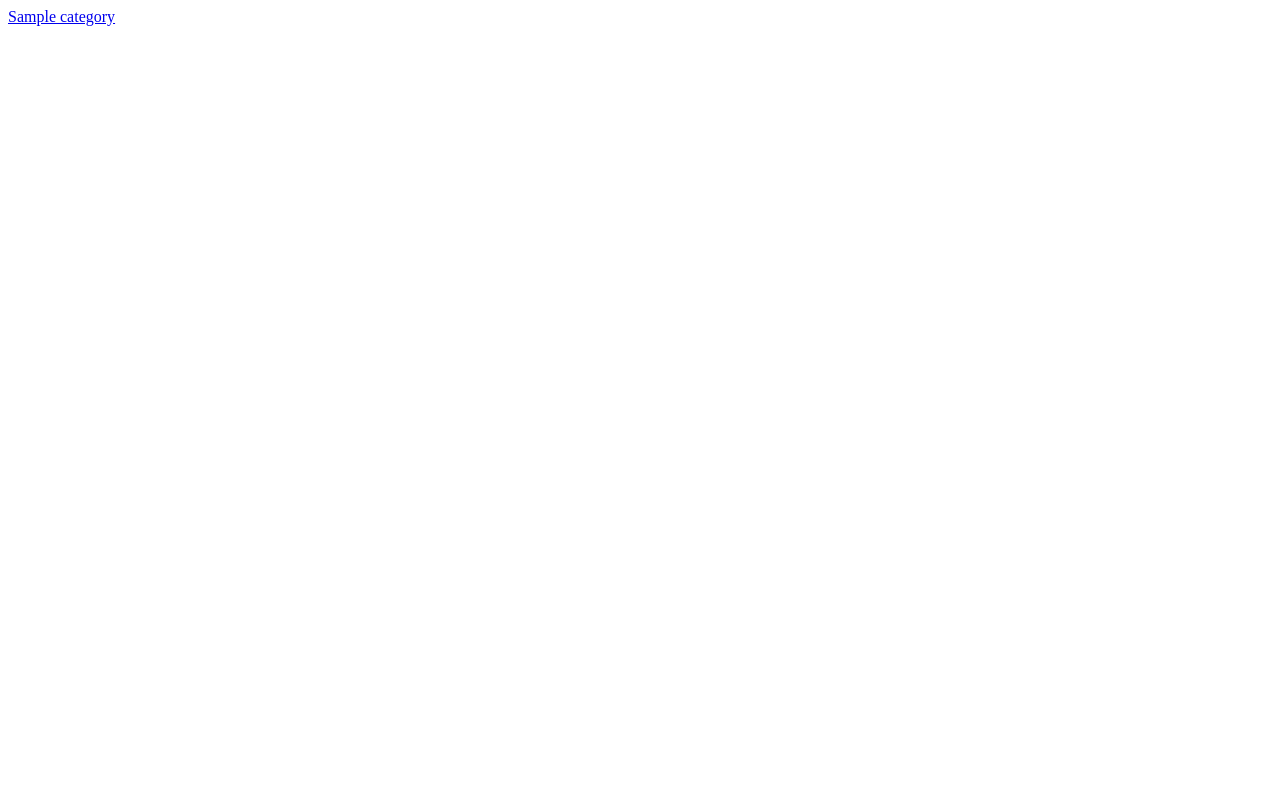
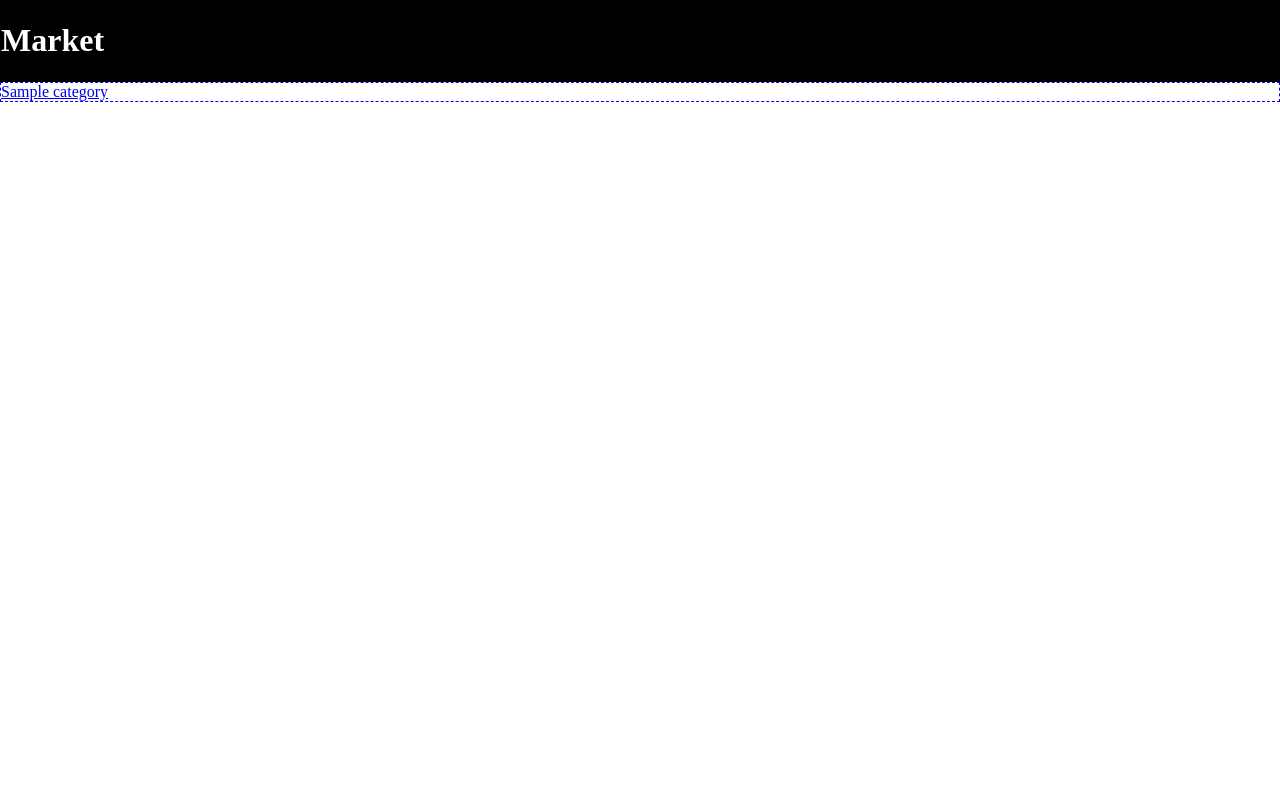
Before and after one commit to serhiibelman/Market, a Django app: page /market/ in a window 1280 px wide. Before the commit the page is almost empty. Run offline with Django 3.2, Linux system fonts and the light colour scheme; tables that the repository leaves empty hold one stand-in row (values such as "Sample post").

Commit message:
Create templates

```diff
--- /dev/null
+++ b/market/static/market/css/base.css
@@ -0,0 +1,19 @@
+body {
+    /*display: block;
+    content: "";
+    clear: both;*/
+    margin: 0;
+    /*border: 1px dashed red;*/
+}
+
+.header {
+    width: 100%;
+    height: 80px;
+    color: white;
+    background-color: black;
+    border: 1px solid black;
+}
+
+.content {
+    border: 1px dashed blue;
+}
--- a/market/templates/market/base.html
+++ b/market/templates/market/base.html
@@ -0,0 +1,18 @@
+<!DOCTYPE html>
+<html>
+<head>
+    {% load static %}
+	<title></title>
+    <link rel="stylesheet" type="text/css" href="{% static 'market/css/base.css' %}">
+</head>
+<body>
+    <div class="header">
+        <h1>Market</h1>
+    </div>
+    <div class="content">
+        {% block content %}
+        {% endblock %}
+    </div>
+
+</body>
+</html>
--- a/market/templates/market/main.html
+++ b/market/templates/market/main.html
@@ -1,6 +1,8 @@
+{% extends 'market/base.html' %}
 
-
+{% block content %}
 {% for category in categories %}
     <a href="{% url 'market:prods' category.name %}">{{ category.name }}</a>
     <br>
 {% endfor %}
+{% endblock %}
--- a/market/templates/market/prods.html
+++ b/market/templates/market/prods.html
@@ -1,6 +1,8 @@
+{% extends 'market/base.html' %}
 
-
+{% block content %}
 {% for product in products %}
     <a href="{% url 'market:prods_detail' cname product.id %}">{{ product.title }}</a>
     <br>
 {% endfor %}
+{% endblock %}
--- a/market/templates/market/prods_detail.html
+++ b/market/templates/market/prods_detail.html
@@ -1,6 +1,8 @@
+{% extends 'market/base.html' %}
 
-
+{% block content %}
 {{ product.title }}<br>
 <img src="url({{ image }})"><br>
 {{ product.description }}<br>
 {{ product.price }}
+{% endblock %}
--- /dev/null
+++ b/requirements.txt
@@ -0,0 +1,2 @@
+django==2.1.7
+psycopg2-binary==2.7.7
```
